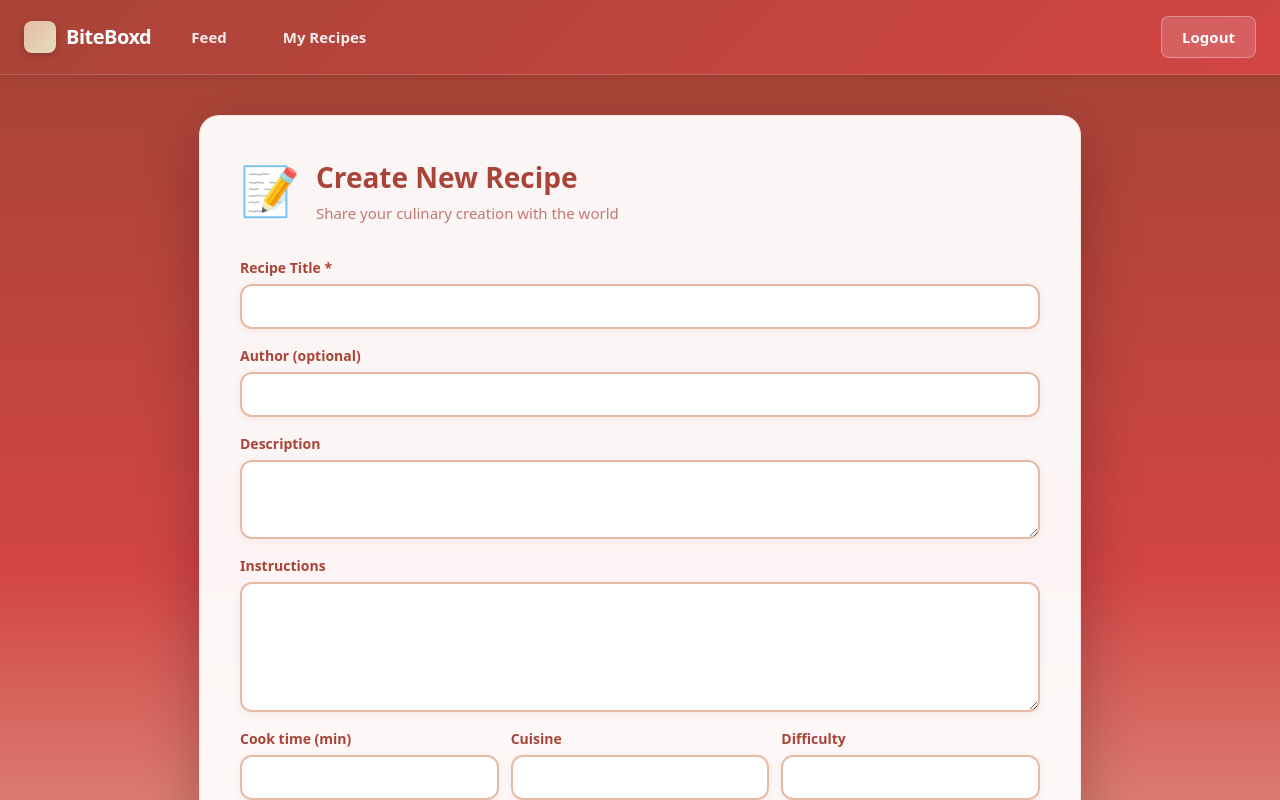
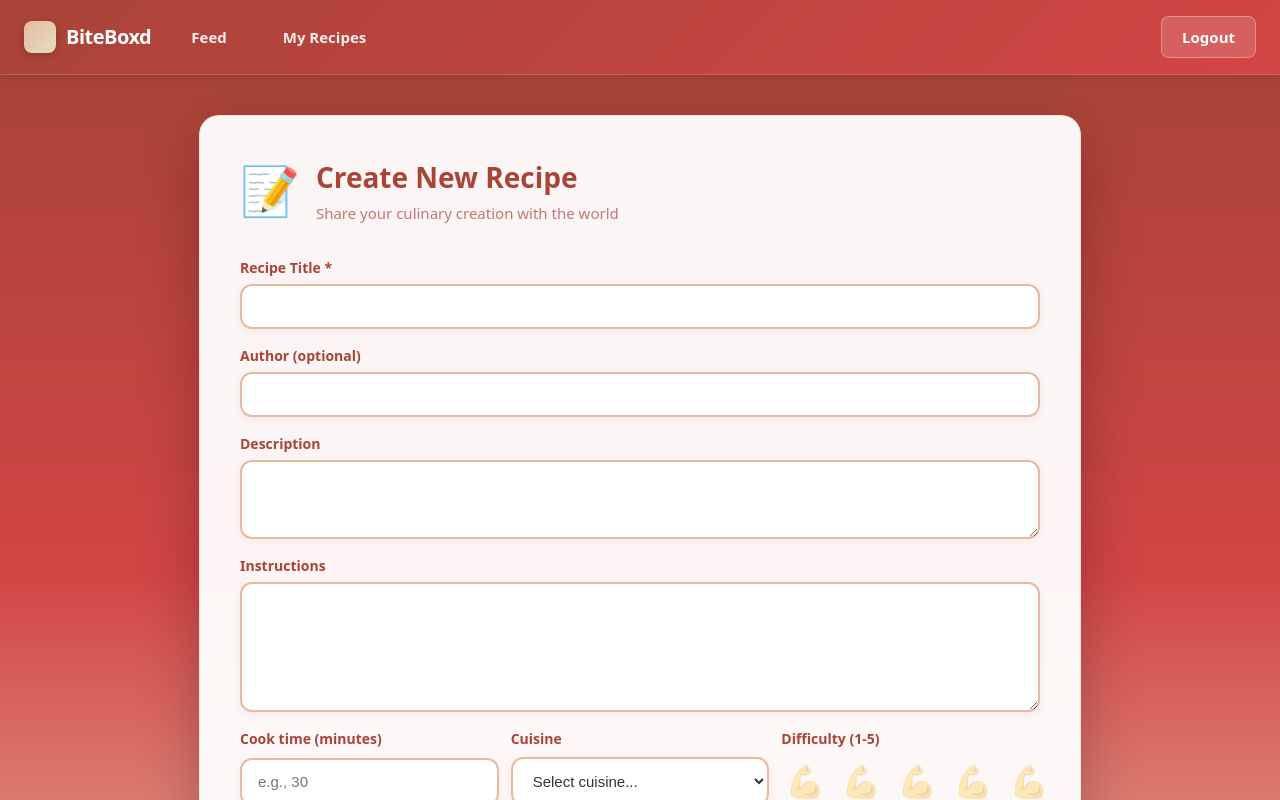
Before and after one commit to Corianne1172/biteboxd, a React app in the folder frontend/: page /recipes/new in a window 1280 px wide. Built offline with nearby package versions, Linux system fonts and the light colour scheme; sample sign-in values are in the browser's storage; the HTML template or start-up script is replaced by a standard one.

Commit message:
Refactor RecipeDetail and EditRecipe components to improve styling and layout consistency, enhancing user experience with updated visual elements and streamlined loading/error handling.

```diff
--- a/frontend/src/components/RecipeForm.jsx
+++ b/frontend/src/components/RecipeForm.jsx
@@ -19,6 +19,29 @@ const empty = {
   rating: "",
   review: "",
 };
+
+const cuisineOptions = [
+  "",
+  "Italian",
+  "Mexican",
+  "Chinese",
+  "Japanese",
+  "Indian",
+  "Thai",
+  "French",
+  "Greek",
+  "Mediterranean",
+  "American",
+  "Korean",
+  "Vietnamese",
+  "Spanish",
+  "Middle Eastern",
+  "Caribbean",
+  "African",
+  "Latin American",
+  "Fusion",
+  "Other",
+];
 
 function toNumberOrNull(v) {
   if (v === "" || v === null || v === undefined) return null;
@@ -86,14 +109,36 @@ export default function RecipeForm({ initial = empty, onSubmit, submitLabel = "S
       </FormField>
 
       <div style={styles.gridThree}>
-        <FormField label="Cook time (min)" style={styles.label}>
-          <Input value={form.cook_time} onChange={(e) => set("cook_time", e.target.value)} style={styles.input} />
+        <FormField label="Cook time (minutes)" style={styles.label}>
+          <Input
+            value={form.cook_time}
+            onChange={(e) => set("cook_time", e.target.value)}
+            style={styles.input}
+            type="number"
+            min="0"
+            placeholder="e.g., 30"
+          />
         </FormField>
         <FormField label="Cuisine" style={styles.label}>
-          <Input value={form.cuisine} onChange={(e) => set("cuisine", e.target.value)} style={styles.input} />
+          <select
+            value={form.cuisine}
+            onChange={(e) => set("cuisine", e.target.value)}
+            style={styles.select}
+          >
+            <option value="">Select cuisine...</option>
+            {cuisineOptions.slice(1).map((cuisine) => (
+              <option key={cuisine} value={cuisine}>
+                {cuisine}
+              </option>
+            ))}
+          </select>
         </FormField>
-        <FormField label="Difficulty" style={styles.label}>
-          <Input value={form.difficulty} onChange={(e) => set("difficulty", e.target.value)} style={styles.input} />
+        <FormField label="Difficulty (1-5)" style={styles.label}>
+          <RatingInput
+            value={form.difficulty ? Number(form.difficulty) : 0}
+            onChange={(difficulty) => set("difficulty", difficulty)}
+            emoji="💪"
+          />
         </FormField>
       </div>
 
@@ -110,16 +155,44 @@ export default function RecipeForm({ initial = empty, onSubmit, submitLabel = "S
       <h3 style={styles.sectionTitle}>Nutritional Information</h3>
       <div style={styles.gridFour}>
         <FormField label="Calories" style={styles.label}>
-          <Input value={form.calories} onChange={(e) => set("calories", e.target.value)} style={styles.input} />
+          <Input
+            value={form.calories}
+            onChange={(e) => set("calories", e.target.value)}
+            style={styles.input}
+            type="number"
+            min="0"
+            placeholder="e.g., 450"
+          />
         </FormField>
         <FormField label="Protein (g)" style={styles.label}>
-          <Input value={form.protein_g} onChange={(e) => set("protein_g", e.target.value)} style={styles.input} />
+          <Input
+            value={form.protein_g}
+            onChange={(e) => set("protein_g", e.target.value)}
+            style={styles.input}
+            type="number"
+            min="0"
+            placeholder="e.g., 25"
+          />
         </FormField>
         <FormField label="Carbs (g)" style={styles.label}>
-          <Input value={form.carbs_g} onChange={(e) => set("carbs_g", e.target.value)} style={styles.input} />
+          <Input
+            value={form.carbs_g}
+            onChange={(e) => set("carbs_g", e.target.value)}
+            style={styles.input}
+            type="number"
+            min="0"
+            placeholder="e.g., 40"
+          />
         </FormField>
         <FormField label="Fat (g)" style={styles.label}>
-          <Input value={form.fat_g} onChange={(e) => set("fat_g", e.target.value)} style={styles.input} />
+          <Input
+            value={form.fat_g}
+            onChange={(e) => set("fat_g", e.target.value)}
+            style={styles.input}
+            type="number"
+            min="0"
+            placeholder="e.g., 15"
+          />
         </FormField>
       </div>
 
@@ -173,6 +246,19 @@ const styles = {
     boxSizing: "border-box",
     transition: "all 0.3s ease",
     boxShadow: "0 2px 8px rgba(169, 68, 56, 0.08)",
+  },
+  select: {
+    background: "white",
+    border: "2px solid #E6BAA3",
+    borderRadius: 12,
+    padding: "12px 16px",
+    fontSize: 15,
+    color: "#333333",
+    width: "100%",
+    boxSizing: "border-box",
+    transition: "all 0.3s ease",
+    boxShadow: "0 2px 8px rgba(169, 68, 56, 0.08)",
+    cursor: "pointer",
   },
   gridThree: {
     display: "grid",
--- a/frontend/src/components/UI/RatingInput.jsx
+++ b/frontend/src/components/UI/RatingInput.jsx
@@ -1,6 +1,6 @@
 import { useState } from "react";
 
-export default function RatingInput({ value, onChange, max = 5 }) {
+export default function RatingInput({ value, onChange, max = 5, emoji = "🍽️" }) {
   const [hoverValue, setHoverValue] = useState(0);
 
   const handleClick = (rating) => {
@@ -35,7 +35,7 @@ export default function RatingInput({ value, onChange, max = 5 }) {
             }}
             aria-label={`Rate ${rating} out of ${max}`}
           >
-            🍽️
+            {emoji}
           </button>
         );
       })}
--- a/frontend/src/pages/RecipeDetail.jsx
+++ b/frontend/src/pages/RecipeDetail.jsx
@@ -115,7 +115,9 @@ export default function RecipeDetail() {
                   </div>
                   <div style={styles.infoItem}>
                     <span style={styles.infoLabel}>Difficulty:</span>
-                    <span style={styles.infoValue}>{item.difficulty || "—"}</span>
+                    <span style={styles.infoValue}>
+                      {item.difficulty ? `${"💪".repeat(Number(item.difficulty))} (${item.difficulty}/5)` : "—"}
+                    </span>
                   </div>
                 </div>
               </div>
```
